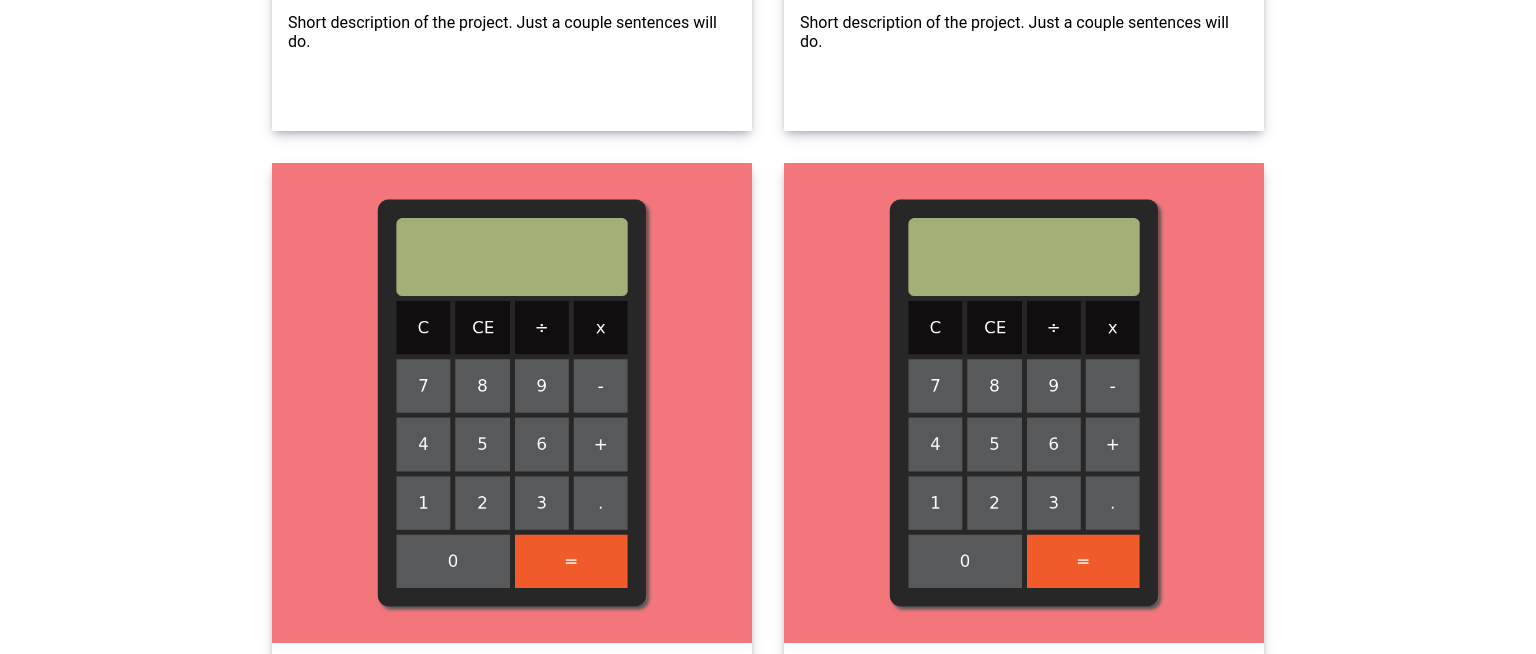
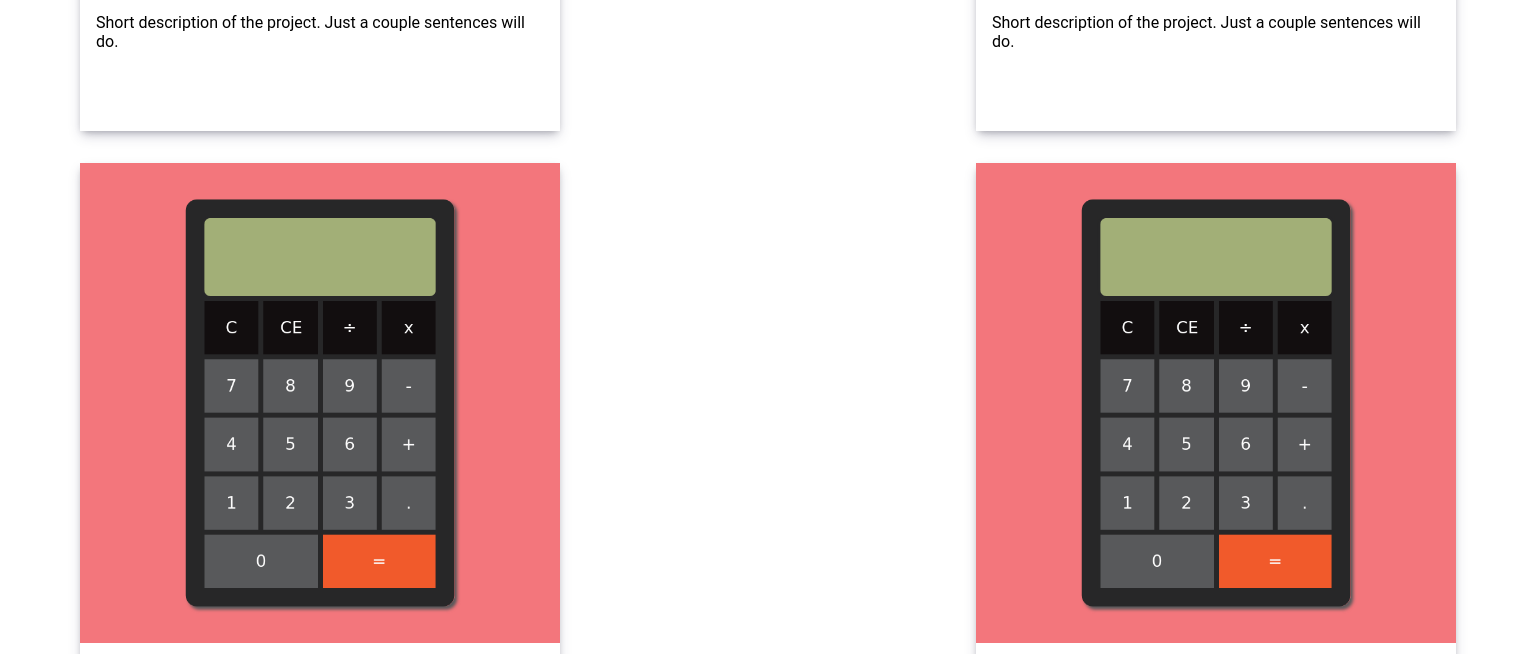
Before and after one commit to MichaelAlexanderBryant/portfolio, a website built with webpack: page dist/index.html in a window 1536 px wide. Shown: the part 1190-1844 px from the top of the page. Built offline with nearby package versions, Linux system fonts and the light colour scheme.

Commit message:
Fix alignment of projects title with project cards

```diff
--- a/dist/index.html
+++ b/dist/index.html
@@ -48,6 +48,7 @@
             </section>
         </div>
         <section class="my-work">
+            <div class="work-container">
                 <h2 class="my-work-title">My work</h2>
                 <div class="projects">
                     <div class="project-card">
@@ -177,6 +178,7 @@
                         </div>
                     </div>
                 </div>
+            </div>
         </section>
         <footer>
             <div class="footer-contianer">
--- a/dist/style.css
+++ b/dist/style.css
@@ -195,7 +195,7 @@ footer {
         flex-direction: row;
         flex-wrap: wrap;
         align-items: center;
-        justify-content: center;
+        justify-content: space-between;
         gap: 2em;
 
     }
@@ -310,7 +310,7 @@ footer {
         flex-direction: row;
         flex-wrap: wrap;
         align-items: center;
-        justify-content: center;
+        justify-content: space-between;
         gap: 2em;
 
     }
@@ -387,7 +387,6 @@ footer {
         padding: 2em 0;
     }
     header {
-
         flex:1;
         display: flex;
         justify-content: flex-start;
@@ -441,21 +440,28 @@ footer {
     }
 
     .my-work {
-        padding: 0.5em 1.5em 2em 1.5em;
+        padding: 0.5em 5em 2em 5em;
         background-color: white;
+        display: flex;
+        flex-direction: column;
+        justify-content: center;
+        align-items: center;
+    }
+
+    .work-container {
+        display: inline;
     }
 
     .my-work-title {
         font-size: 2em;
-
     }
 
     .projects {
         display: flex;
         flex-wrap: wrap;
-        /* grid-template-columns: repeat(3, 1fr); */
+
         align-items: center;
-        justify-content: center;
+        justify-content: space-between;
         justify-items: center;
         gap: 2em;
 
```
Lines whose indentation alone changed are shown as unchanged.
